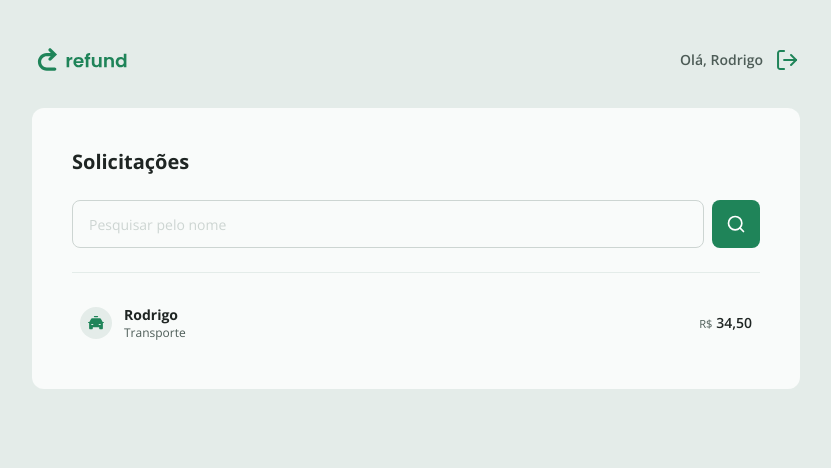
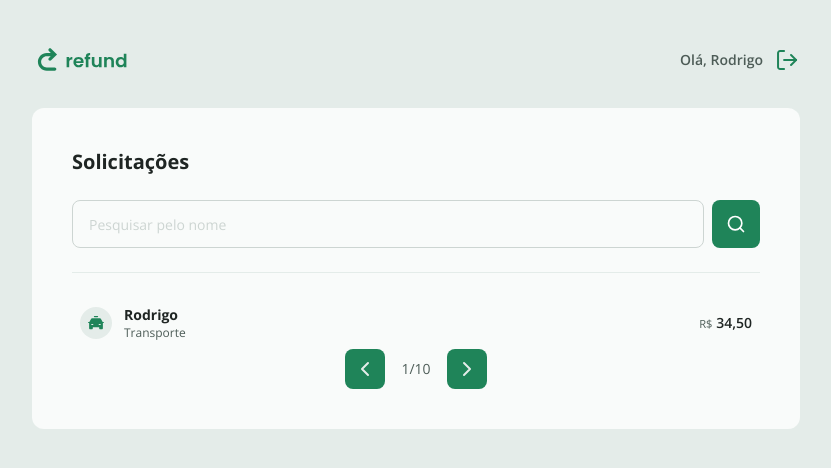
Before and after one commit to palhetabraian/APP-Reembolso, a React (Vite) app in the folder web/: page / in a window 1280 px wide. Shown: the top 468 px of the page, without its empty margins (224-1055 px from the left). Built offline with nearby package versions, Linux system fonts and the light colour scheme.

Commit message:
feat: adiciona componente Pagination e integra na Dashboard

```diff
--- /dev/null
+++ b/web/src/components/Pagination.tsx
@@ -0,0 +1,26 @@
+import leftSvg from '../assets/left.svg';
+import rightSvg from '../assets/right.svg';
+
+import { Button } from './Button';
+
+type Props = {
+  current: number;
+  total: number;
+};
+
+export function Pagination({ current, total }: Props) {
+  return (
+    <div className="flex flex-1 justify-center items-center gap-4">
+      <Button variant="iconSmall">
+        <img src={leftSvg} alt="Ícone de voltar" />
+      </Button>
+      <span className="text-sm text-gray-200">
+        {current}/{total}
+      </span>
+
+      <Button variant="iconSmall">
+        <img src={rightSvg} alt="Ícone de avançar" />
+      </Button>
+    </div>
+  );
+}
--- a/web/src/pages/Dashboard.tsx
+++ b/web/src/pages/Dashboard.tsx
@@ -7,6 +7,7 @@
 
 import { Input } from '../components/Input';
 import { Button } from '../components/Button';
+import { Pagination } from '../components/Pagination';
 import { RefundItem } from '../components/RefundItem';
 
 const REFUND_EXAMPLE = {
@@ -50,6 +51,8 @@
       <div className="mt-6 flex flex-col gap-4 max-h-[342px] overflow-y-scroll">
         <RefundItem data={REFUND_EXAMPLE} />
       </div>
+
+      <Pagination current={1} total={10} />
     </div>
   );
 }
```
